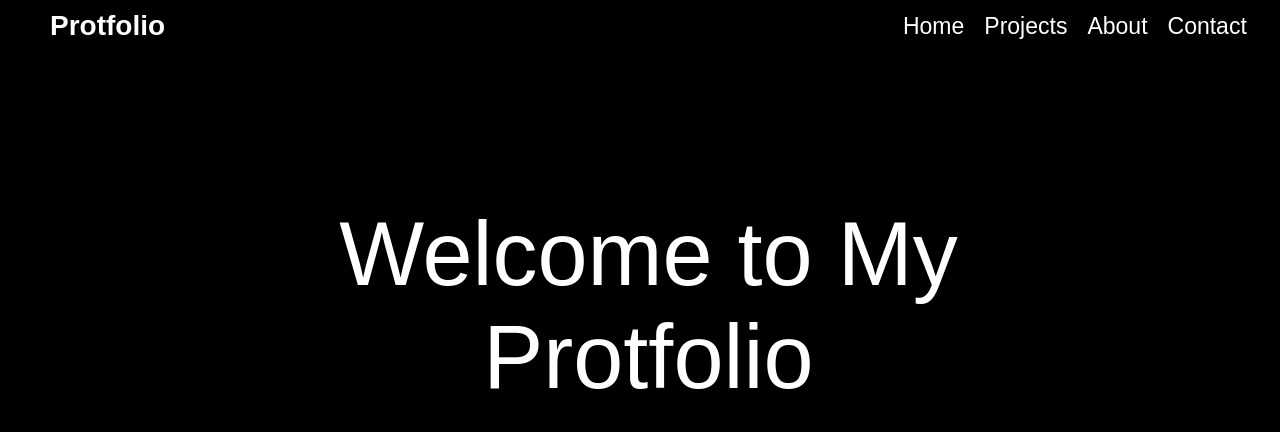
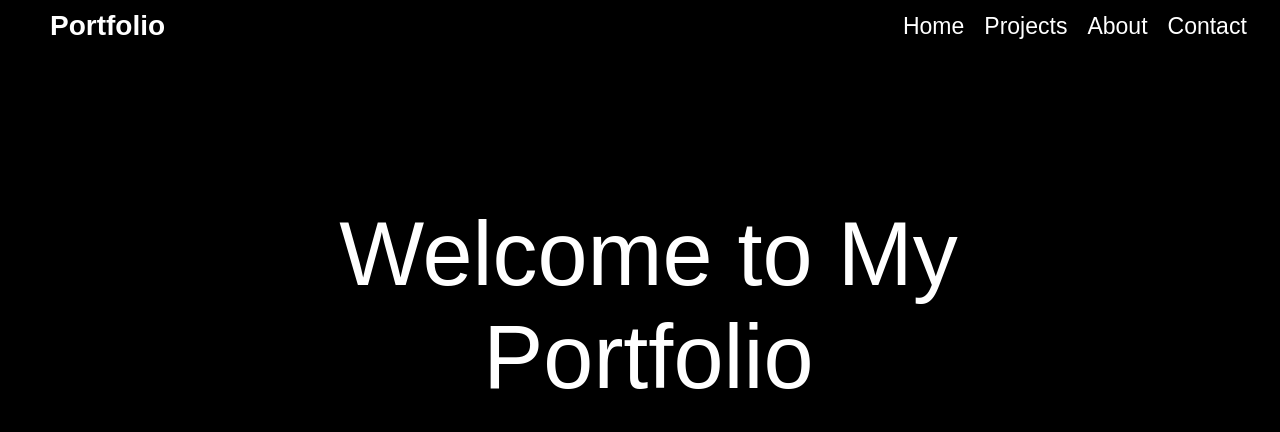
Before and after one commit to yashraj-a11y/CapStone-Project, a plain HTML site: page index.html in a window 1280 px wide. Shown: the top 432 px of the page. Drawn offline with Linux system fonts and the light colour scheme; grey boxes are pictures that could not be loaded; a web font is replaced by a local one.

Commit message:
last&final_full@submission

```diff
--- a/index.html
+++ b/index.html
@@ -12,7 +12,7 @@
 <body>
     <header class="header">
         <div class="left-section">
-            <h2 class="header-left-text">Protfolio</h2>
+            <h2 class="header-left-text">Portfolio</h2>
         </div>
         <nav class="right-section">
             <ul class="nav-list">
@@ -26,7 +26,7 @@
 
     <main>
         <div class="main-heading-div">
-            <h1 class="main-heading">Welcome to My  Protfolio</h1>
+            <h1 class="main-heading">Welcome to My  Portfolio</h1>
         </div>
         <div class="main-img-div">
             <img src="https://s3-alpha-sig.figma.com/img/fea1/af6b/590f58e3e61a07a9f16d97ed8b0f8fff?Expires=1734912000&Key-Pair-Id=APKAQ4GOSFWCVNEHN3O4&Signature=VSL0hNNk~0V7v-ztmn8YHpF1OgeVRBKHl8vy2VdTV~YOcfzAZacFoqMx5LAPtJJdMDtIKnPambrwW3kwcAoa625DhCD4wlFqsG63iFNNVPu3T3yjyANqNGLyCW9O5-I3iCdzxRbmqeSZQhcfhJfjLy0MEAWk6MXNXClQQnOWJ3vrehCl3baIJHwk04Hkan8rFcHS6CP~QdiuwNAsne35FmeGnYizNAsFzEx2s7iaP~2aGCh8CxxYoph0SfrDtLx2~Mz-DDvSfDlShYewjcbOGrVq5YtJCrBHAWOqRYOcTHEq60guSDpTeZ2F~3fWSkaHx57hTjntlZ7IAx~9~ZJg6Q__" alt="GlitchArt" class="main-img">
```
